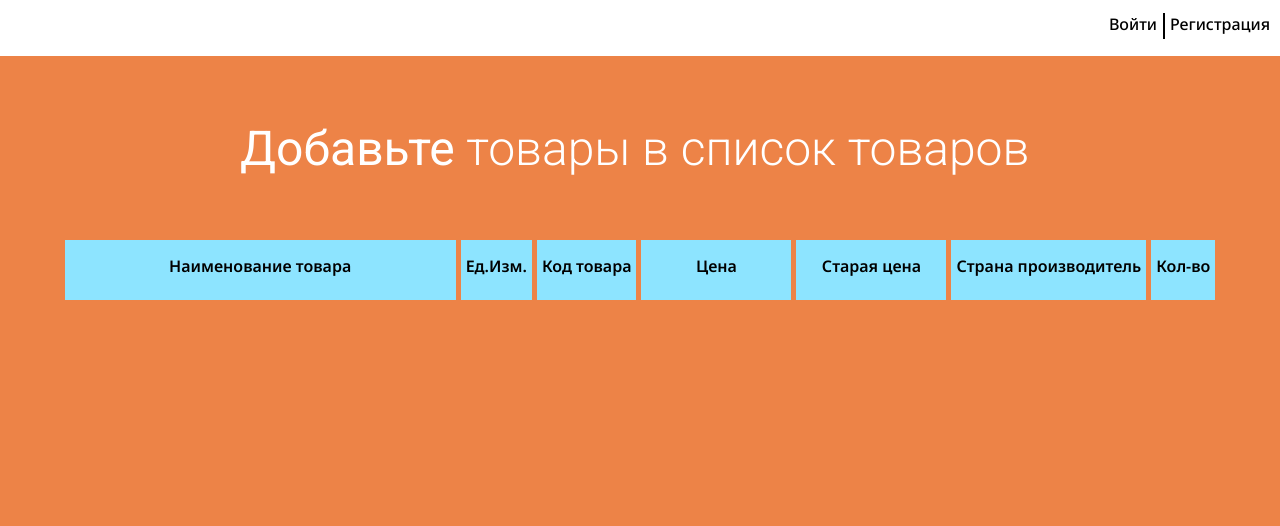
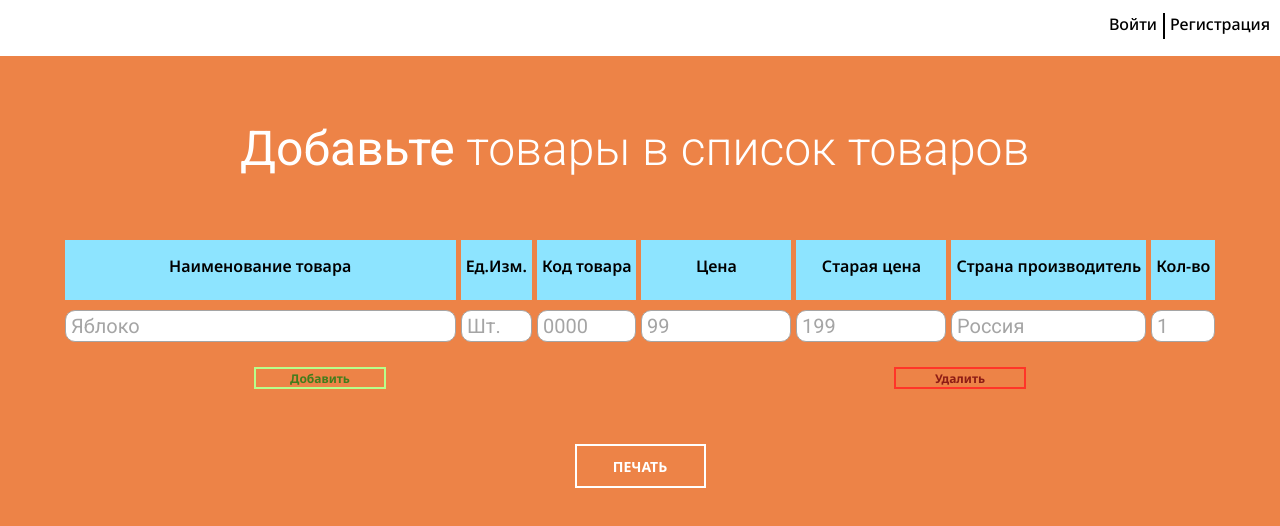
Before and after one commit to TRUINGLol/price-tag-creator, a React (Create React App) app: page /select3 in a window 1280 px wide. Shown: the top 526 px of the page. Built offline with nearby package versions, Linux system fonts and the light colour scheme.

Commit message:
create input field logic. Start fix bug in removeInputField function

```diff
--- a/src/components/inputFields/inputFields.jsx
+++ b/src/components/inputFields/inputFields.jsx
@@ -1,7 +1,7 @@
 import React from "react";
 import cl from "../styles/inputFields.module.css";
 
-export default function InputFields({index,setFormData}){
+export default function InputFields({index,setFormData,formData,isDelete}){
 
     function handleChange(e) {
         const {name, value} = e.target;
@@ -9,6 +9,19 @@ export default function InputFields({index,setFormData}){
             ...prevData,
             [name]:value
         }));
+    }
+
+    function deleteData(){
+        if(isDelete){
+            let props = [{"true":"yes"}];
+            if(Object.keys({}).length === 0){
+                props = Object.getOwnPropertyNames(formData).filter((prop)=>prop.includes(index));;
+            }
+            else{
+                return;
+            }
+            console.log(props);
+        }
     }
 
     return(
@@ -20,6 +33,9 @@ export default function InputFields({index,setFormData}){
             <input type="text" className={cl.oldPrice} placeholder="199" name={`oldPrice${index}`} onChange={handleChange}/>
             <input type="text" className={cl.originCountry} placeholder="Россия" name={`originCountry${index}`} onChange={handleChange}/>
             <input type="text" className={cl.amount} placeholder="1" name={`amount${index}`} onChange={handleChange}/>
+            {
+                deleteData()
+            }
         </div>
     );
 }
--- a/src/pages/Select3.jsx
+++ b/src/pages/Select3.jsx
@@ -1,12 +1,36 @@
-import React, { useEffect } from "react";
+import React, { useEffect, useState } from "react";
 import cl from "./styles/Select3.module.css";
 import Header from "../components/header/Header";
+import InputFields from "../components/inputFields/inputFields";
+import FormButton from "../components/formButton/FormButton";
+import {v4 as uuidv4} from "uuid";
 
 export default function Select3(){
+
+    const [formData,setFormData] = useState("");
+    const [inputs, setInputs] = useState([
+    <InputFields formData={formData} isDelete={false} key={uuidv4()} index={uuidv4()} setFormData={setFormData}/>]);
 
     useEffect(()=>{
         document.body.style.backgroundColor = "#ED8347";
     },[]);
+
+    function handleSubmit(e){
+        e.preventDefault();
+        console.log(formData);
+    }
+
+    function addInputField(e){
+        e.preventDefault();
+        setInputs([...inputs, <InputFields formData={formData} isDelete={true} key={uuidv4()} index={uuidv4()} setFormData={setFormData}/>])
+    }
+
+    function removeInputField(e){
+        e.preventDefault();
+        if(inputs.length>1){
+            setInputs(inputs.slice(0,-1));
+        }
+    }
 
     return (
         <div>
@@ -26,6 +50,20 @@ export default function Select3(){
                     <ul>Страна производитель</ul>
                     <ul>Кол-во</ul>
                 </li>
+                <div>
+                    <form onSubmit={handleSubmit}>
+                        {
+                            inputs
+                        }
+                        <div className={cl.buttons}>
+                            <button style={{border:"2px solid #B7FF8A", color:"#417D1C"}} onClick={addInputField}>Добавить</button>
+                            <button style={{border:"2px solid #FF3528", color:"#8D1C15"}} onClick={removeInputField}>Удалить</button>
+                        </div>
+                        <div className={cl.FormButton}>
+                            <FormButton>ПЕЧАТЬ</FormButton>
+                        </div>
+                    </form>
+                </div>
             </div>
         </div>
     );
--- a/src/pages/styles/Select3.module.css
+++ b/src/pages/styles/Select3.module.css
@@ -30,3 +30,24 @@ span{
     padding-left: 5px;
     padding-right: 5px;
 }
+.buttons{
+    display: flex;
+    justify-content: space-around;
+}
+button{
+    width: 132px;
+    height: 22px;
+    background-color: #ED8347;
+    font-family: "Noto Sans", sans-serif;
+    font-size: 12px;
+    font-weight: bold;
+    cursor: pointer;
+    margin-top: 15px;
+    border: 2px solid #B7FF8A;
+    color: #8DBA71;
+}
+.FormButton{
+    display: flex;
+    justify-content: center;
+    margin-top: 55px;
+}
```
